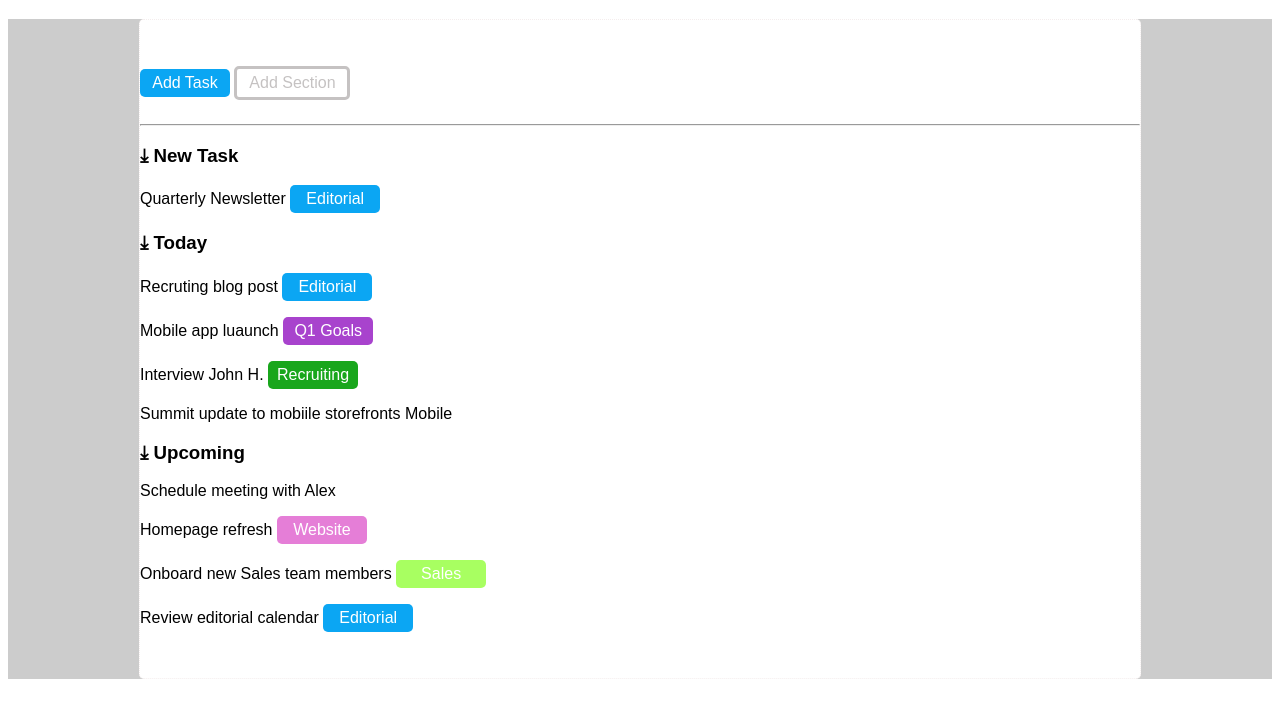
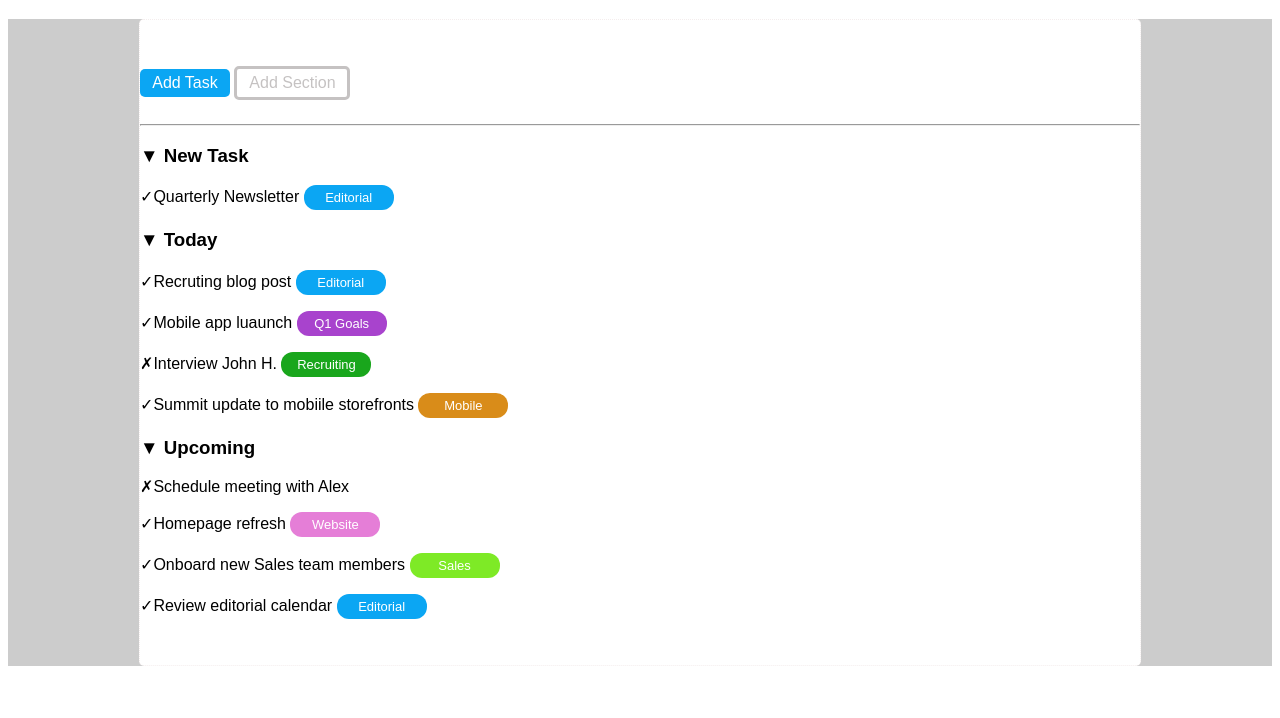
Before and after one commit to gianlucare/html-css-toboolist, a plain HTML site: page index.html in a window 1280 px wide. Shown: the part 114-832 px from the top of the page. Drawn offline with Linux system fonts and the light colour scheme.

Commit message:
thirdcommit

```diff
--- a/css/style.css
+++ b/css/style.css
@@ -49,18 +49,15 @@ main {
     border:solid;
 }
 
-\2713 {
-    color:green;
-}
-
 .editorial {
     display: inline-block;
     width: 8%;
     padding:5px;
     background-color:rgb(11, 166, 243);
-    border-radius:5px;
+    border-radius:12px;
     text-align:center;
     color:white;
+    font-size: small;
 }
 
 .Q1goals {
@@ -68,9 +65,10 @@ main {
     width: 8%;
     padding:5px;
     background-color:rgb(168, 67, 205);
-    border-radius:5px;
+    border-radius:12px;
     text-align:center;
     color:white;
+    font-size: small;
 }
 
 .Recruiting {
@@ -78,19 +76,21 @@ main {
     width: 8%;
     padding:5px;
     background-color:rgb(25, 166, 28);
-    border-radius:5px;
+    border-radius:12px;
     text-align:center;
     color:white;
+    font-size: small;
 }
 
-.mobile {
+.Mobile {
     display: inline-block;
     width: 8%;
     padding:5px;
     background-color:rgb(217, 140, 25);
-    border-radius:5px;
+    border-radius:12px;
     text-align:center;
     color:white;
+    font-size: small;
 }
 
 .Website {
@@ -98,17 +98,28 @@ main {
     width: 8%;
     padding:5px;
     background-color:rgb(229, 126, 215);
-    border-radius:5px;
+    border-radius:12px;
     text-align:center;
     color:white;
+    font-size: small;
 }
 
 .Sales {
     display: inline-block;
     width: 8%;
     padding:5px;
-    background-color:rgb(168, 255, 97);
-    border-radius:5px;
+    background-color:rgb(126, 234, 38);
+    border-radius:12px;
     text-align:center;
     color:white;
+    font-size: small;
+
 }
+
+\2713 {
+    color:green;
+}
+
+\2717 {
+    background-color:red;
+}
--- a/index.html
+++ b/index.html
@@ -17,22 +17,22 @@
             <p class="textsecond">Add Section</p>
             <hr>
             <div>
-                <h3>&#10515; New Task</h3>
-                <p>Quarterly Newsletter <span class="editorial">Editorial</span></p>
+                <h3>&#9660; New Task</h3>
+                <p>&#10003;Quarterly Newsletter <span class="editorial">Editorial</span></p>
             </div>
             <div>
-                <h3>&#10515; Today</h3>
-                <p>Recruting blog post <span class="editorial">Editorial</span></p>
-                <p>Mobile app luaunch <span class="Q1goals">Q1 Goals</span></p>
-                <p>Interview John H. <span class="Recruiting">Recruiting</span></p>
-                <p>Summit update to mobiile storefronts <span class="Mobile">Mobile</span></p>
+                <h3>&#9660; Today</h3>
+                <p>&#10003;Recruting blog post <span class="editorial">Editorial</span></p>
+                <p>&#10003;Mobile app luaunch <span class="Q1goals">Q1 Goals</span></p>
+                <p>&#10007;Interview John H. <span class="Recruiting">Recruiting</span></p>
+                <p>&#10003;Summit update to mobiile storefronts <span class="Mobile">Mobile</span></p>
             </div>
             <div>
-                <h3>&#10515; Upcoming</h3>
-                <p>Schedule meeting with Alex</p>
-                <p>Homepage refresh <span class="Website">Website</span></p>
-                <p>Onboard new Sales team members <span class="Sales">Sales</span></p>
-                <p>Review editorial calendar <span class="editorial">Editorial</span></p>
+                <h3>&#9660; Upcoming</h3>
+                <p>&#10007;Schedule meeting with Alex</p>
+                <p>&#10003;Homepage refresh <span class="Website">Website</span></p>
+                <p>&#10003;Onboard new Sales team members <span class="Sales">Sales</span></p>
+                <p>&#10003;Review editorial calendar <span class="editorial">Editorial</span></p>
             </div>
         </div>
     </main>
```
